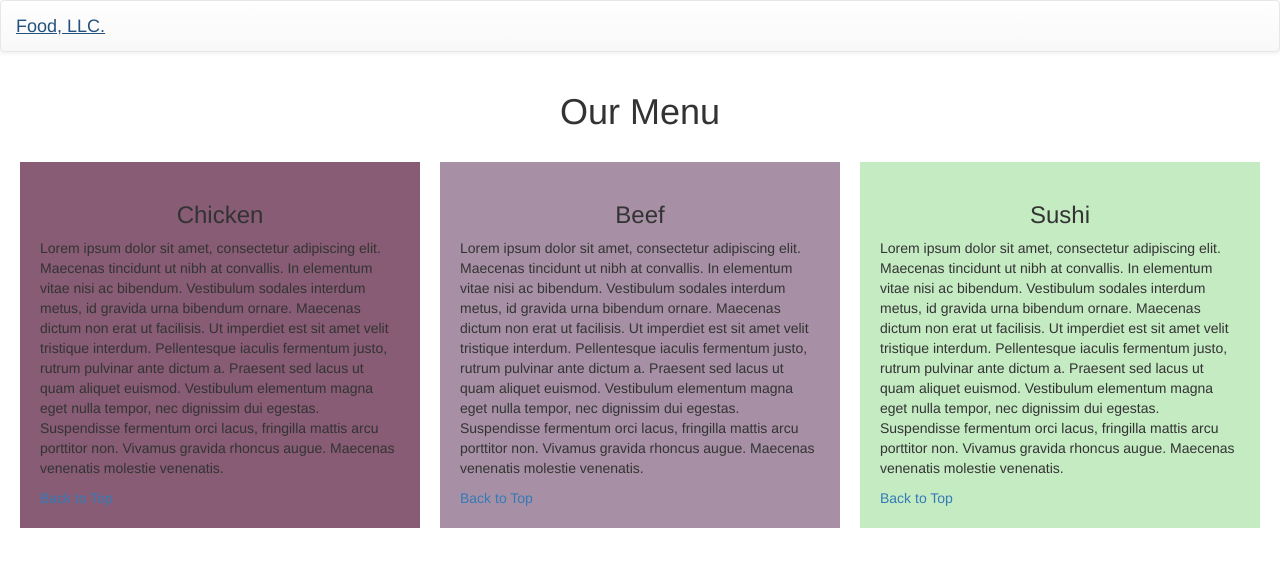
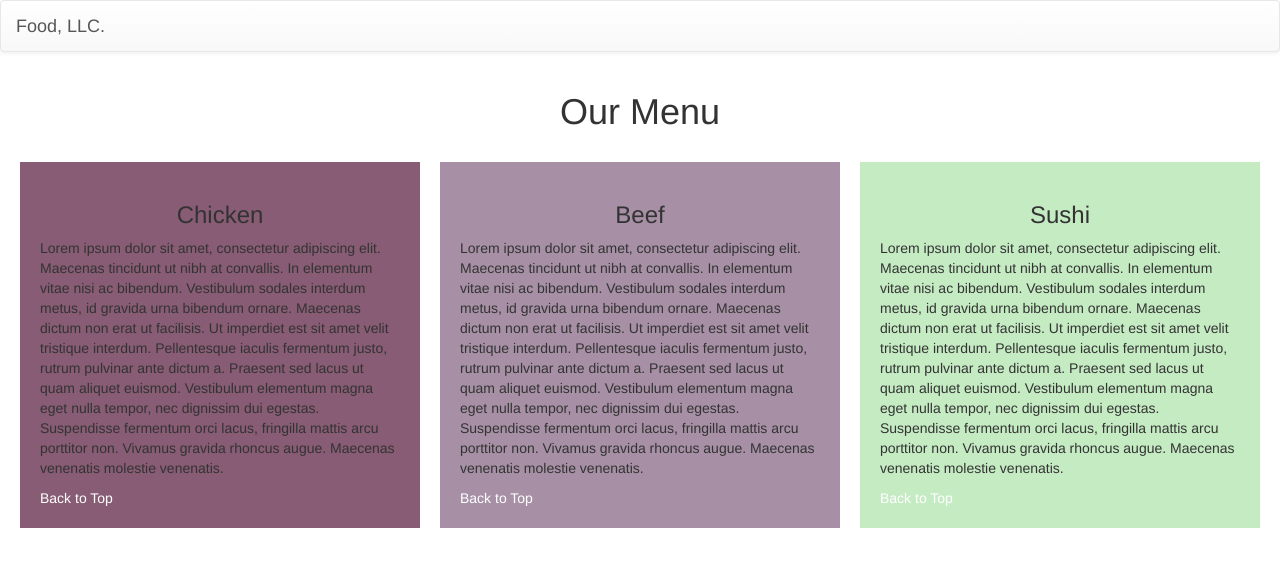
Before and after one commit to coleprots/module3-solution, a plain HTML site: page index.html in a window 1280 px wide. In both pictures the pointer is over the link "Food, LLC.". Drawn offline with nearby package versions, Linux system fonts and the light colour scheme; files that its build step writes are made by us from their sources.

Commit message:
Update styles.css

```diff
--- a/styles.css
+++ b/styles.css
@@ -4,6 +4,15 @@
 /********** Base styles **********/
 * {
   box-sizing: border-box;
+}
+
+.navbar-brand a{
+	color: #000000;
+}
+
+.navbar-brand a:hover{
+	color:#565656;
+	text-decoration: none;
 }
 
 .padding{
@@ -34,3 +43,12 @@
 h3{
 	text-align: center;
 }
+
+.innerpad a{
+	color: #FFFFFF;
+}
+
+.innerpad a:hover {
+    text-decoration: none;
+    text-shadow: 1px 1px 1px black;
+}
```
